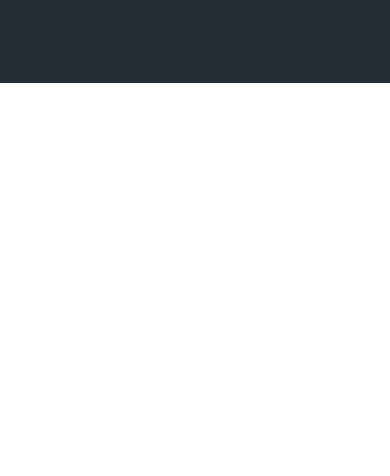
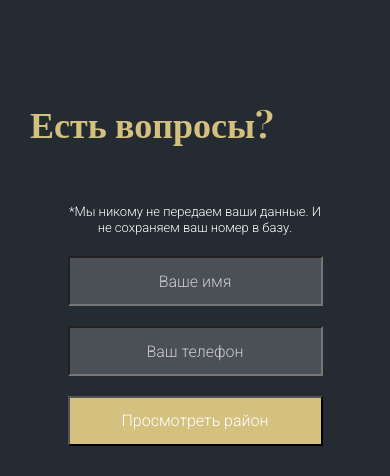
Before and after one commit to GoodGopnik/House, a plain HTML site: page index.html in a window 390 px wide. Shown: the part 4307-4783 px from the top of the page. Before the commit the page ends 4390 px from the top, so only its background shows below. Drawn offline with nearby package versions, Linux system fonts and the light colour scheme.

Commit message:
сделал блок с вопросом и адаптив

```diff
--- a/css/media.css
+++ b/css/media.css
@@ -23,6 +23,22 @@
     .viewing-input-block-1 {
         padding-top: 30px;
         order: 5;
+    }
+    .questions-block-input {
+        display: flex;
+        flex-direction: column;
+    }
+    .questions-block-about .questions-block-input p {
+        margin: 10px 10px;
+    }
+    .questions-block-about .questions-block-input input {
+        margin: 10px 10px;
+    }
+    .questions-block-about .questions-block-input button {
+        margin: 10px 10px;
+    }
+    .wrapper .questions-block {
+        padding: 20px;
     }
 }
 @media(max-width: 750px) {
--- a/css/style.css
+++ b/css/style.css
@@ -320,11 +320,58 @@ body {
     padding-bottom: 100px;
     color: var(--gold);
 }
-
-
-
-
-
+/****************** questions ******************/
+.questions-block {
+    background: var(--black);
+    padding: 100px;
+}
+.questions-block-about h2 {
+    margin: 0;
+    padding: 0;
+    padding-bottom: 50px;
+    font-family: 'Playfair Display';
+    color: var(--gold);
+    font-size: 36px;
+    font-weight: 700;
+}
+.questions-block-input {
+    display: flex;
+    justify-content: space-around;
+    align-items: center;
+}
+.questions-block-input p {
+    width: 260px;
+    color: var(--with);
+    font-weight: 400;
+    font-size: 13px;
+    line-height: 16px;
+    text-align: center;
+    margin: 0 10px;
+}
+.questions-block-input input {
+    background: rgba(255, 255, 255, 0.178);
+    color: var(--gold);
+    text-align: center;
+    width: 255px;
+    height: 50px;
+    outline: none;
+    margin: 0 10px;
+}
+.questions-block-input button {
+    width: 255px;
+    height: 50px;
+    background: var(--gold);
+    color: var(--with);
+    margin: 0 10px;
+}
+.questions-block-input button:hover {
+    transition: 0.7s;
+    color: var(--grey-black);
+    background: var(--black-light);
+}
+.questions-block-input button:active {
+    background: var(--with);
+}
 
 
 
--- a/index.html
+++ b/index.html
@@ -397,8 +397,18 @@
 		<iframe class="map-house-about" src="https://www.google.com/maps/embed?pb=!1m18!1m12!1m3!1d1998.2444236685037!2d30.337639216097188!3d59.94467898187832!2m3!1f0!2f0!3f0!3m2!1i1024!2i768!4f13.1!3m3!1m2!1s0x4696317353b89bb9%3A0x4a5baf20e1544c1b!2z0L3QsNCx0LXRgNC10LbQvdCw0Y8g0YDQtdC60Lgg0KTQvtC90YLQsNC90LrQuCwgMTAsINCh0LDQvdC60YIt0J_QtdGC0LXRgNCx0YPRgNCzLCDQoNC-0YHRgdC40Y8sIDE5MTE4Nw!5e0!3m2!1sru!2sua!4v1610882025114!5m2!1sru!2sua" width="1100" height="358" frameborder="0" style="border:0;" allowfullscreen="" aria-hidden="false" tabindex="0"></iframe>
 	</div>
 </section>
-
-
+<!------------------------- questions ------------------------->
+<section class="questions-block">
+	<div class="container questions-block-about">
+		<h2>Есть вопросы?</h2>
+		<div class="questions-block-input">
+			<p>*Мы никому не передаем ваши данные. И не сохраняем ваш номер в базу.</p>
+			<input placeholder="Ваше имя" required class="name">
+			<input type="nomber" placeholder="Ваш телефон" required class="nomber">
+			<button type="button">Просмотреть район</button>
+		</div>
+	</div>
+</section>
 
 
 
```
